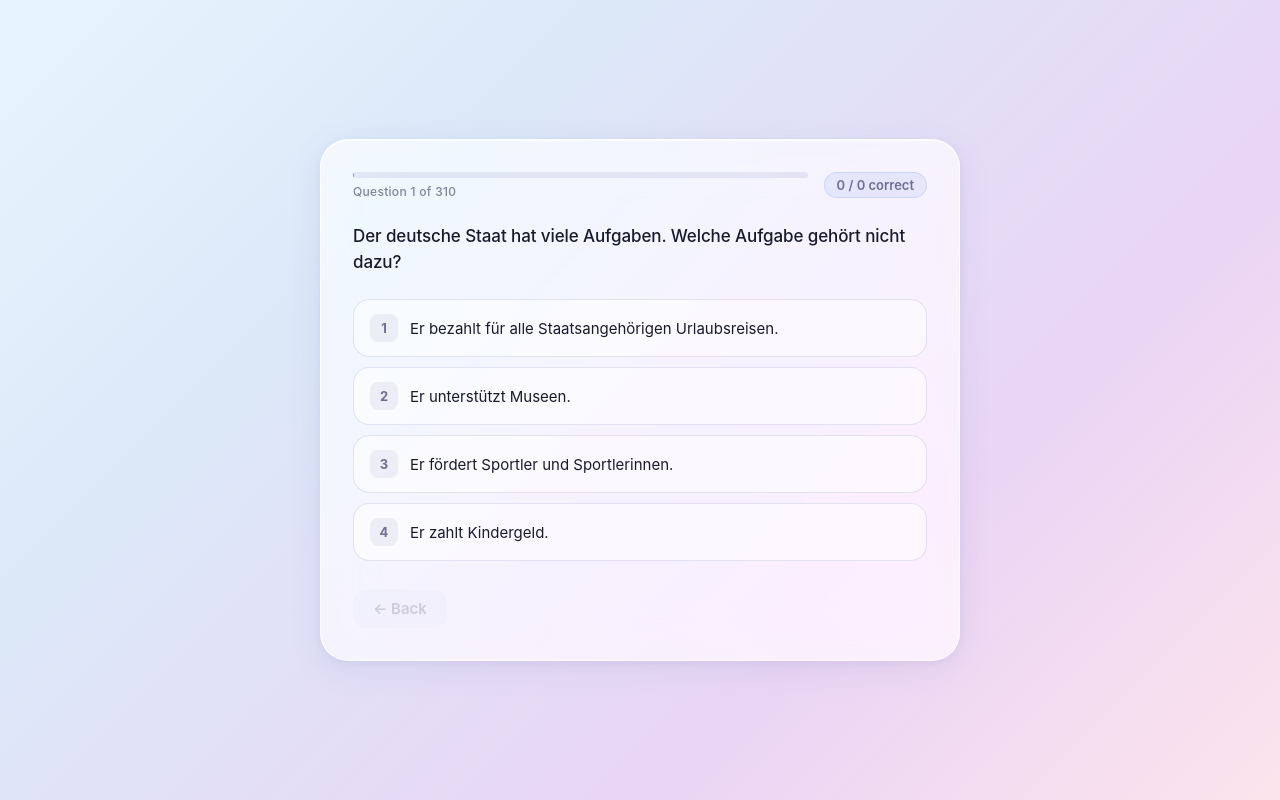
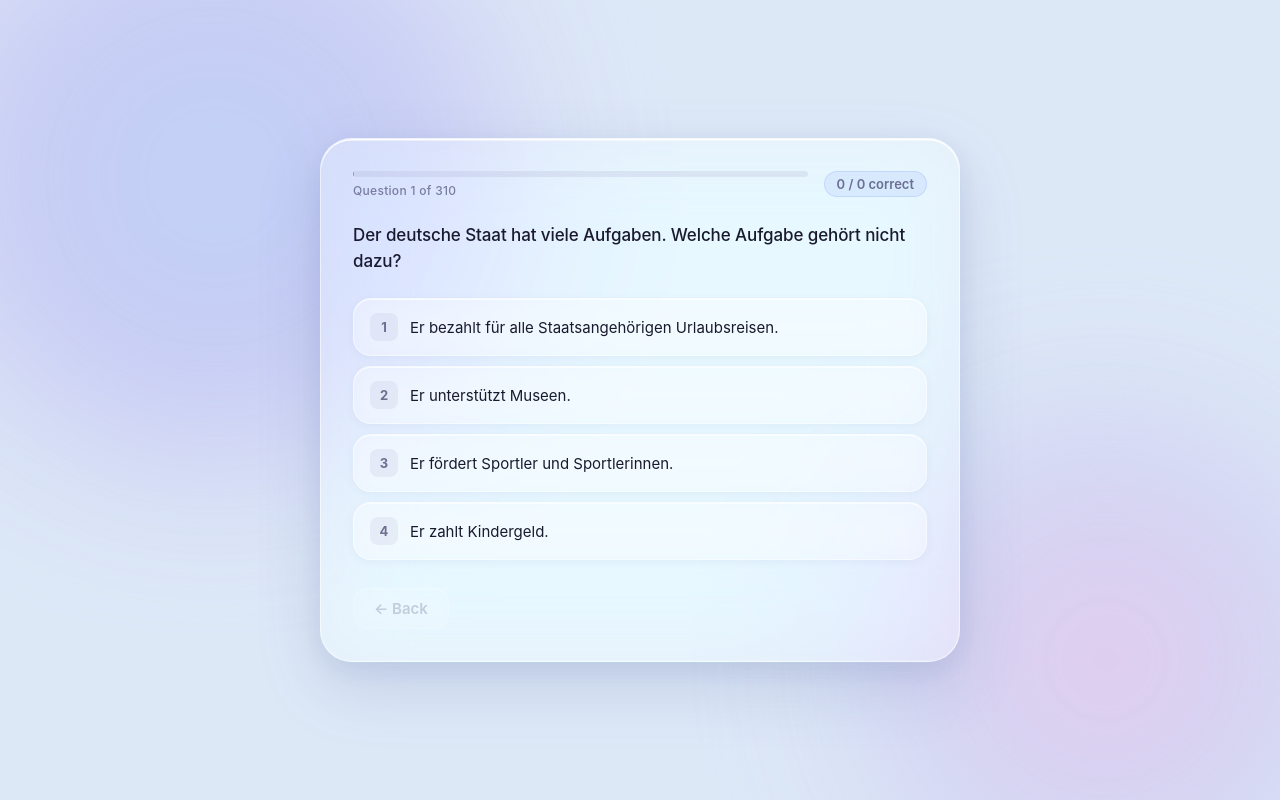
Before and after one commit to sidyea/mcq_einbuergerung, a React (Vite) app: page / in a window 1280 px wide. Built offline with nearby package versions, Linux system fonts and the light colour scheme.

Commit message:
Upgrade to true Apple liquid glass aesthetic

```diff
--- a/src/App.css
+++ b/src/App.css
@@ -7,30 +7,77 @@ body {
   min-height: 100svh;
 }
 
-/* ── Background ───────────────────────────────────────── */
+/* ── Background with animated blobs ──────────────────── */
 .app-bg {
   min-height: 100svh;
   display: flex;
   align-items: center;
   justify-content: center;
   padding: max(24px, env(safe-area-inset-top)) 16px max(24px, env(safe-area-inset-bottom));
-  background: linear-gradient(135deg, #e8f4fd 0%, #dce8f8 30%, #ead5f5 70%, #fce4ec 100%);
-  background-attachment: fixed;
+  background: #dde8f7;
+  overflow: hidden;
+  position: relative;
+}
+
+/* Soft color blobs that make the glass blur visible */
+.app-bg::before,
+.app-bg::after {
+  content: '';
+  position: fixed;
+  border-radius: 50%;
+  filter: blur(80px);
+  opacity: 0.75;
+  pointer-events: none;
+  z-index: 0;
+}
+.app-bg::before {
+  width: 520px;
+  height: 520px;
+  background: radial-gradient(circle, #b8d4f8 0%, #c4aaee 100%);
+  top: -120px;
+  left: -100px;
+  animation: blob1 14s ease-in-out infinite alternate;
+}
+.app-bg::after {
+  width: 440px;
+  height: 440px;
+  background: radial-gradient(circle, #f5c6e8 0%, #a8c8f8 100%);
+  bottom: -100px;
+  right: -80px;
+  animation: blob2 18s ease-in-out infinite alternate;
+}
+
+@keyframes blob1 {
+  0%   { transform: translate(0, 0) scale(1); }
+  50%  { transform: translate(60px, 40px) scale(1.08); }
+  100% { transform: translate(20px, 80px) scale(0.95); }
+}
+@keyframes blob2 {
+  0%   { transform: translate(0, 0) scale(1); }
+  50%  { transform: translate(-50px, -30px) scale(1.1); }
+  100% { transform: translate(-20px, -70px) scale(0.92); }
 }
 
 /* ── Glass Card ───────────────────────────────────────── */
 .card {
+  position: relative;
+  z-index: 1;
   width: 100%;
   max-width: 640px;
-  background: rgba(255, 255, 255, 0.65);
-  backdrop-filter: blur(24px) saturate(180%);
-  -webkit-backdrop-filter: blur(24px) saturate(180%);
-  border-radius: 28px;
-  border: 1px solid rgba(255, 255, 255, 0.8);
+  /* True glass: low opacity so blobs show through */
+  background: rgba(255, 255, 255, 0.28);
+  backdrop-filter: blur(40px) saturate(200%) brightness(1.05);
+  -webkit-backdrop-filter: blur(40px) saturate(200%) brightness(1.05);
+  border-radius: 32px;
+  /* Layered border: bright top specular + subtle outer rim */
+  border: 1px solid rgba(255, 255, 255, 0.55);
   box-shadow:
-    0 8px 32px rgba(100, 120, 180, 0.12),
-    0 2px 8px rgba(100, 120, 180, 0.08),
-    inset 0 1px 0 rgba(255, 255, 255, 0.9);
+    /* outer ambient shadow */
+    0 24px 64px rgba(80, 100, 160, 0.18),
+    0 8px 24px rgba(80, 100, 160, 0.10),
+    /* inner top specular highlight — the key Apple glass touch */
+    inset 0 1.5px 0 rgba(255, 255, 255, 0.95),
+    inset 0 -1px 0 rgba(255, 255, 255, 0.15);
   padding: 32px;
   display: flex;
   flex-direction: column;
@@ -107,12 +154,17 @@ body {
   align-items: center;
   gap: 12px;
   padding: 14px 16px;
-  border-radius: 16px;
-  border: 1.5px solid rgba(180, 180, 220, 0.35);
-  background: rgba(255, 255, 255, 0.5);
+  border-radius: 18px;
+  border: 1px solid rgba(255, 255, 255, 0.5);
+  background: rgba(255, 255, 255, 0.22);
+  backdrop-filter: blur(12px);
+  -webkit-backdrop-filter: blur(12px);
+  box-shadow:
+    inset 0 1px 0 rgba(255, 255, 255, 0.7),
+    0 2px 8px rgba(80, 100, 160, 0.07);
   cursor: pointer;
   text-align: left;
-  transition: all 0.18s ease;
+  transition: all 0.18s cubic-bezier(0.4, 0, 0.2, 1);
   font-family: inherit;
   font-size: 15px;
   color: #1a1a2e;
@@ -120,14 +172,17 @@ body {
 }
 
 .option-btn:hover:not(:disabled) {
-  background: rgba(255, 255, 255, 0.85);
-  border-color: rgba(108, 143, 245, 0.5);
+  background: rgba(255, 255, 255, 0.45);
+  border-color: rgba(255, 255, 255, 0.75);
   transform: translateY(-1px);
-  box-shadow: 0 4px 12px rgba(108, 143, 245, 0.15);
+  box-shadow:
+    inset 0 1px 0 rgba(255, 255, 255, 0.9),
+    0 6px 16px rgba(80, 100, 160, 0.13);
 }
 
 .option-btn:active:not(:disabled) {
   transform: translateY(0);
+  background: rgba(255, 255, 255, 0.35);
 }
 
 .option-letter {
@@ -200,11 +255,16 @@ body {
 }
 
 .back-btn {
-  background: rgba(160, 160, 200, 0.15);
-  color: rgba(80, 80, 120, 0.8);
+  background: rgba(255, 255, 255, 0.22);
+  border: 1px solid rgba(255, 255, 255, 0.5);
+  backdrop-filter: blur(12px);
+  -webkit-backdrop-filter: blur(12px);
+  box-shadow: inset 0 1px 0 rgba(255, 255, 255, 0.7);
+  color: rgba(60, 60, 100, 0.75);
 }
 .back-btn:hover:not(:disabled) {
-  background: rgba(160, 160, 200, 0.28);
+  background: rgba(255, 255, 255, 0.4);
+  border-color: rgba(255, 255, 255, 0.75);
 }
 .back-btn:disabled {
   opacity: 0.3;
```
